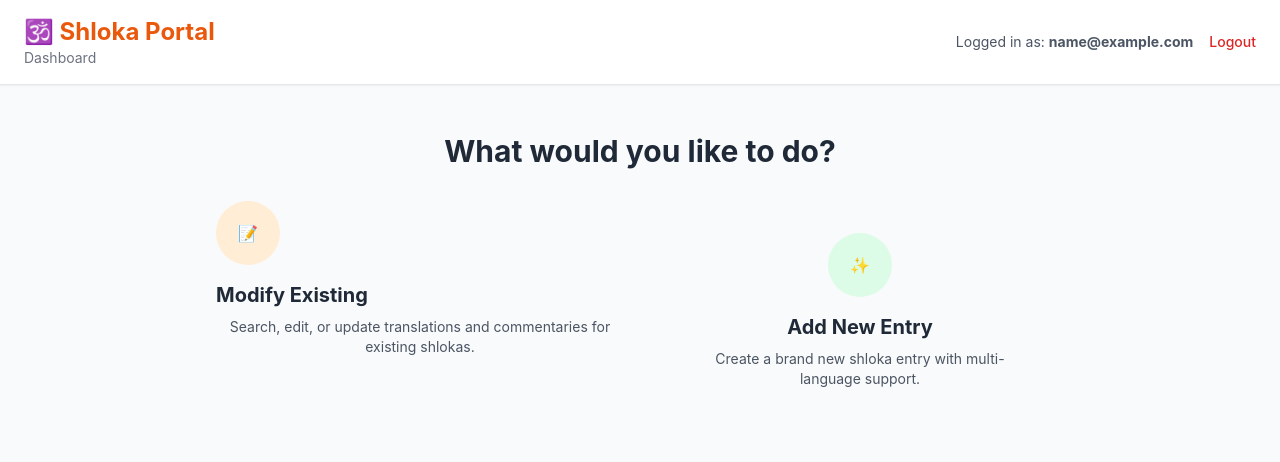
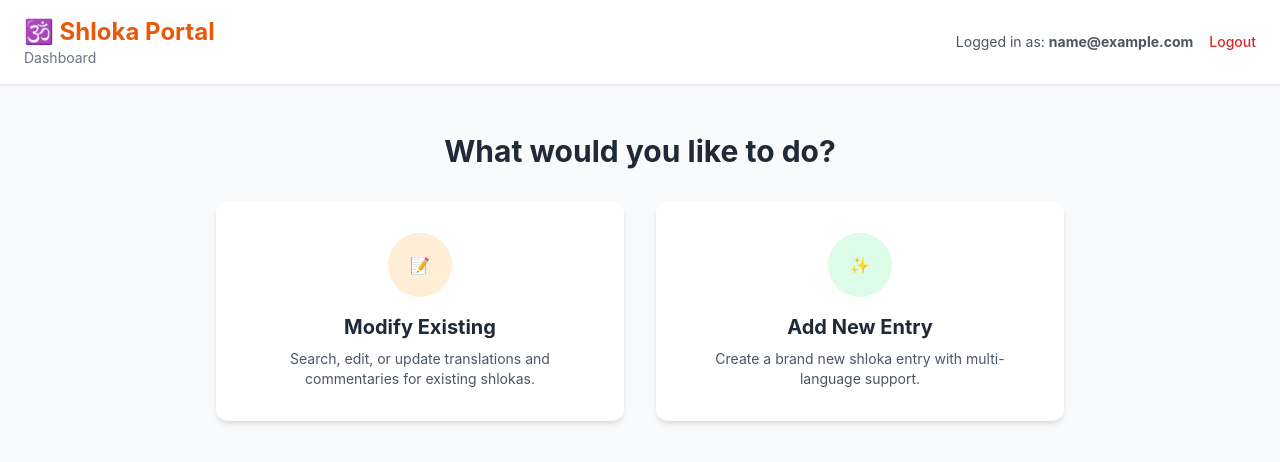
Before and after one commit to Manvendra2000/data-entry-cms-react, a React (Create React App) app: page /dashboard in a window 1280 px wide. Shown: the top 462 px of the page. Built offline with nearby package versions, Linux system fonts and the light colour scheme; sample sign-in values are in the browser's storage.

Commit message:
button placing

```diff
--- a/src/components/Dashboard.js
+++ b/src/components/Dashboard.js
@@ -42,15 +42,10 @@ const Dashboard = () => {
         <div className="grid grid-cols-1 md:grid-cols-2 gap-8">
 
           {/* Option 1: Modify Existing */}
-          {/* <button
-            onClick={() => console.log('Navigate to Edit List')}
-            className="flex flex-col items-center justify-center p-8 bg-white rounded-xl shadow-md hover:shadow-lg border-2 border-transparent hover:border-orange-500 transition-all group"
-          > */}
-            <button
-  onClick={() => navigate('/edit-list')}
-  className="flex flex-col items-center..."
->
-
+          <button
+            onClick={() => navigate('/edit-list')}
+            className="flex flex-col items-center justify-center p-8 bg-white rounded-xl shadow-md hover:shadow-lg transition-shadow duration-200 group"
+          >
             <div className="w-16 h-16 bg-orange-100 rounded-full flex items-center justify-center mb-4 group-hover:scale-110 transition-transform">
               📝
             </div>
@@ -61,11 +56,10 @@ const Dashboard = () => {
           </button>
 
           {/* Option 2: Add New */}
-
-            <button
-  onClick={() => navigate('/add-new')} // Add this navigation path
-  className="flex flex-col items-center justify-center p-8 bg-white..."
->
+          <button
+            onClick={() => navigate('/add-new')}
+            className="flex flex-col items-center justify-center p-8 bg-white rounded-xl shadow-md hover:shadow-lg transition-shadow duration-200 group"
+          >
             <div className="w-16 h-16 bg-green-100 rounded-full flex items-center justify-center mb-4 group-hover:scale-110 transition-transform">
               ✨
             </div>
```
